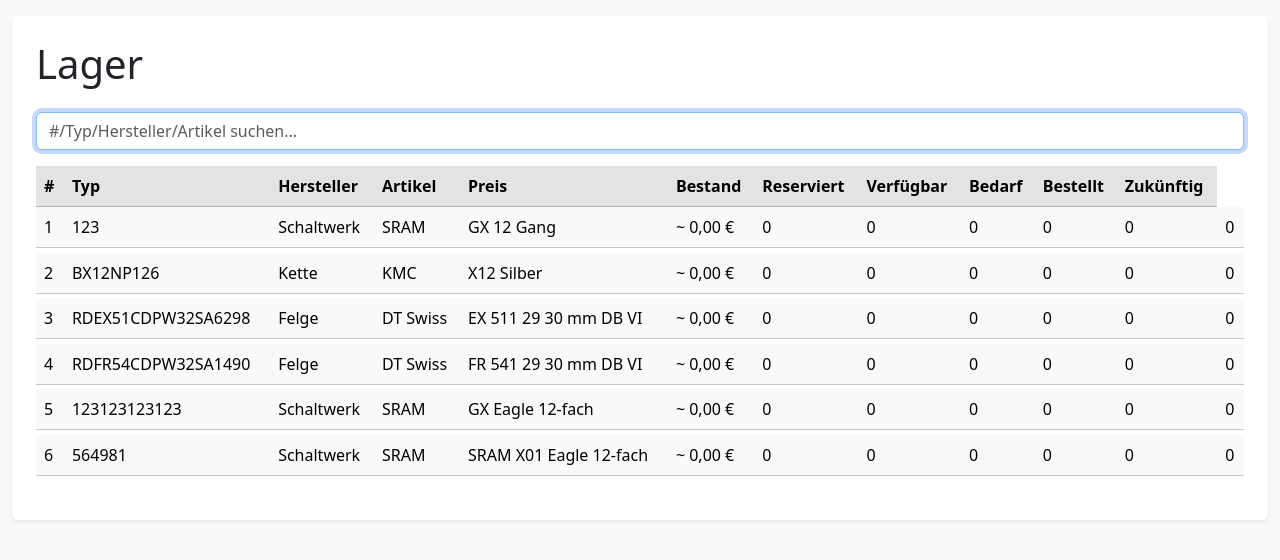
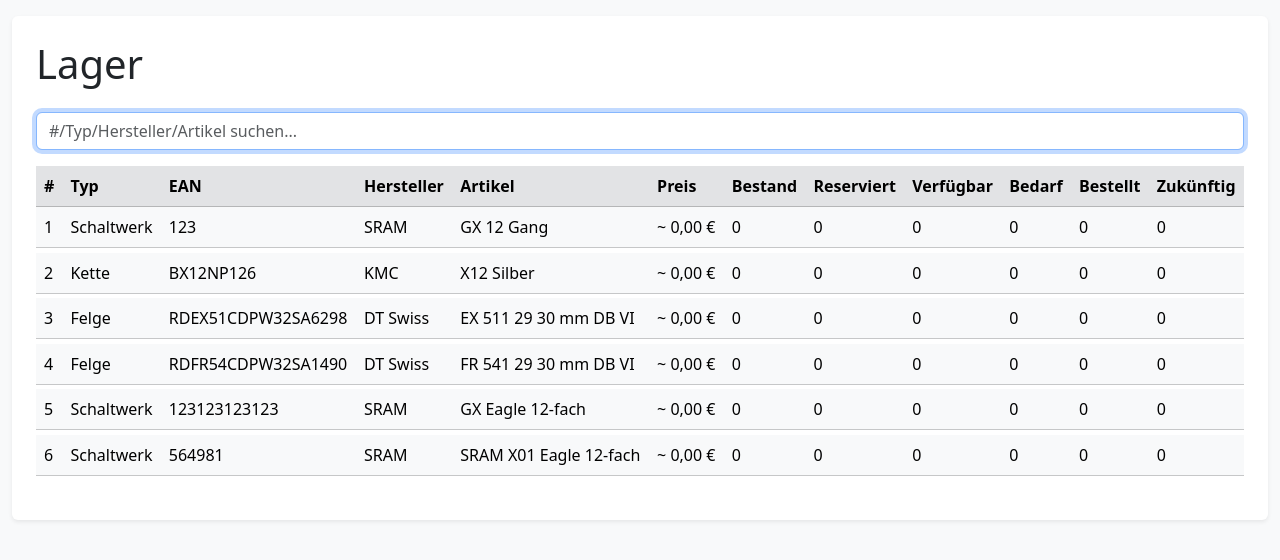
Before and after one commit to PrinzKarneval/fahrradwerkstatt, a Django app: page /lager/ in a window 1280 px wide. Shown: the part 56-616 px from the top of the page. Run offline with Django 5.2, Linux system fonts and the light colour scheme; data comes from the database, SQL or seed files in the repository; data that the repository does not hold is empty; some libraries are stand-ins or nearby versions.

Commit message:
Corrected

```diff
--- a/templates/lager/inventory.html
+++ b/templates/lager/inventory.html
@@ -14,6 +14,7 @@
         <tr class="table-secondary">
             <th>#</th>
             <th>Typ</th>
+            <th>EAN</th>
             <th>Hersteller</th>
             <th>Artikel</th>
             <th>Preis</th>
@@ -29,8 +30,8 @@
         {% for a in articles %}
             <tr class="table-light article clickable-row" data-article="{{ a.pk }}" data-href="{{ a.get_absolute_url }}">
                 <td>{{ a.pk }}</td>
+                <td>{{ a.type }}</td>
                 <td>{{ a.ean }}</td>
-                <td>{{ a.type }}</td>
                 <td>{{ a.manufacturer }}</td>
                 <td>{{ a.name }}</td>
                 <td>~ {{ a.get_avg_price }} €</td>
```
